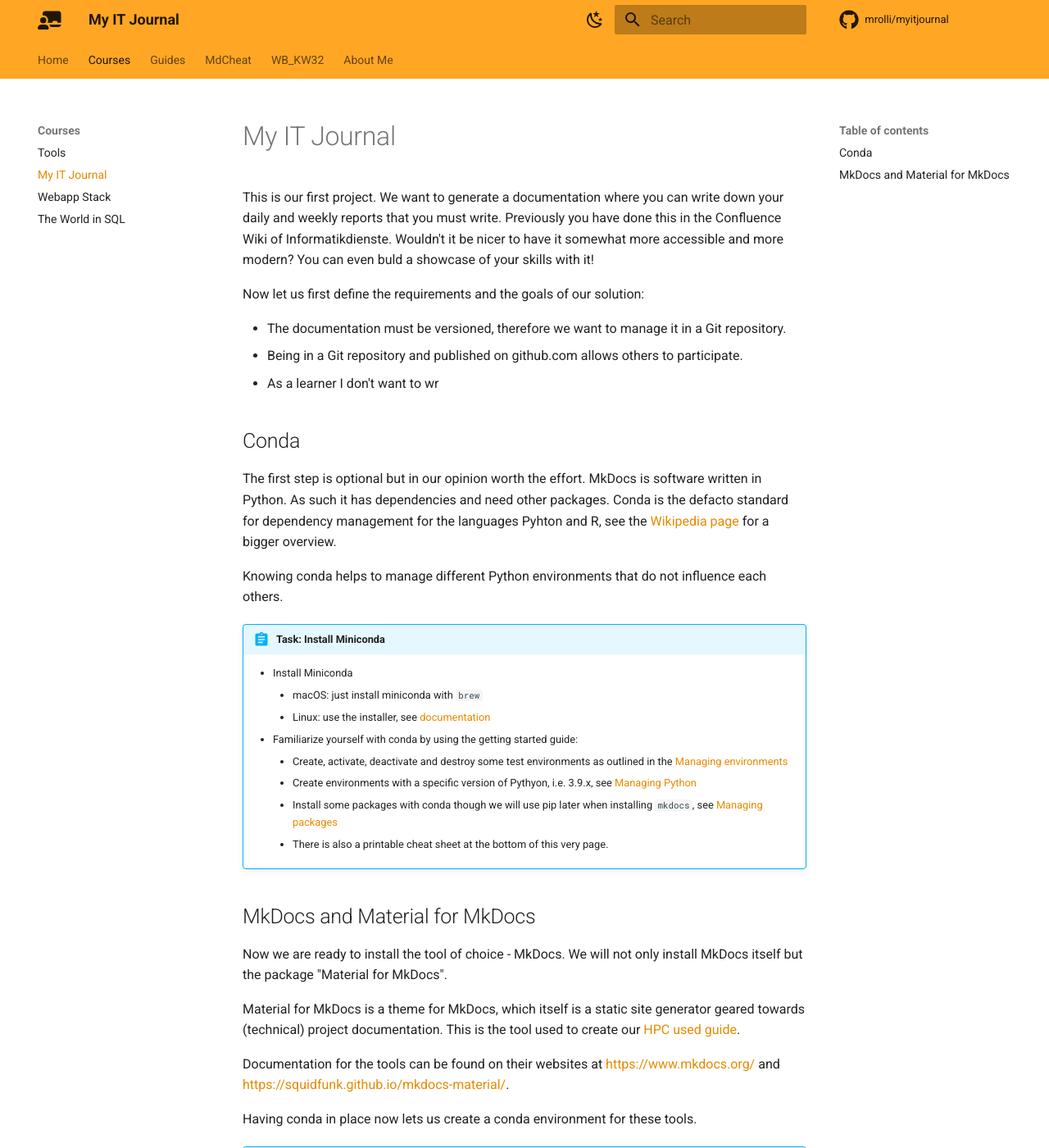
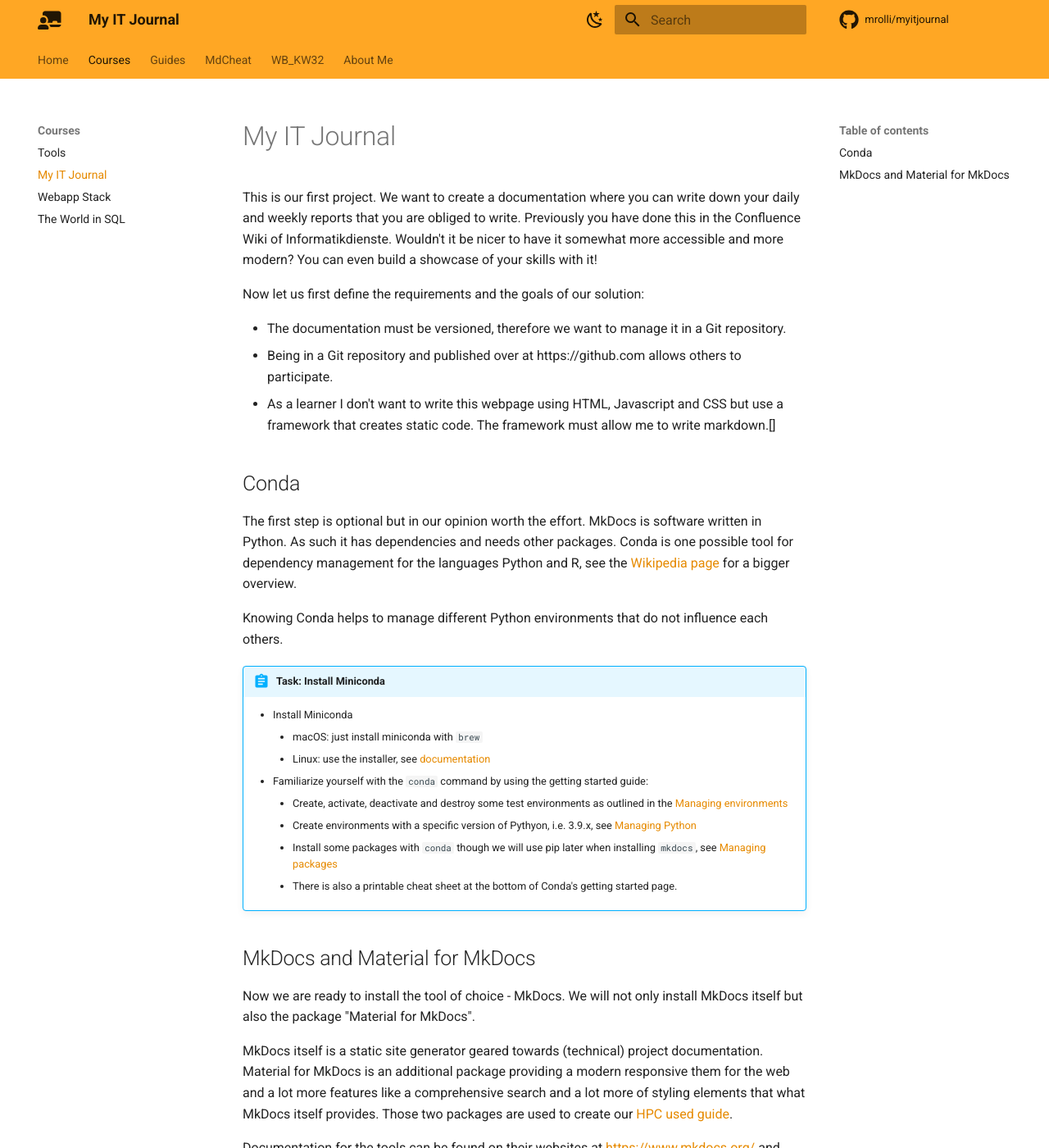
Before and after one commit to mrolli/myitjournal, an MkDocs documentation site: the page built from docs/courses/myitjournal.md, in a window 1280 px wide and 1400 px high. Shown: the whole window at 82% size. Built offline with MkDocs 1.6.1 and Material for MkDocs 9.7.7, drawn with Linux system fonts in a browser that asks for light colours; comment, search, counter and statistics services are not loaded; some of the changed text lies outside the part shown.

Commit message:
Fix type and reword some language issues

```diff
--- a/docs/courses/myitjournal.md
+++ b/docs/courses/myitjournal.md
@@ -1,57 +1,64 @@
 # My IT Journal
 
-This is our first project. We want to generate a documentation where you can write
-down your daily and weekly reports that you must write. Previously you have done this
+This is our first project. We want to create a documentation where you can write
+down your daily and weekly reports that you are obliged to write. Previously you have done this
 in the Confluence Wiki of Informatikdienste. Wouldn't it be nicer to have it somewhat
-more accessible and more modern? You can even buld a showcase of your skills with it!
+more accessible and more modern? You can even build a showcase of your skills with it!
 
 Now let us first define the requirements and the goals of our solution:
 
 * The documentation must be versioned, therefore we want to manage it in a Git repository.
-* Being in a Git repository and published on github.com allows others to participate.
-* As a learner I don't want to wr
+* Being in a Git repository and published over at https://github.com allows others to participate.
+* As a learner I don't want to write this webpage using HTML, Javascript and CSS but use a framework
+  that creates static code. The framework must allow me to write markdown.[]
 
 ## Conda
 
 The first step is optional but in our opinion worth the effort. MkDocs is software written
-in Python. As such it has dependencies and need other packages. Conda is the defacto standard
-for dependency management for the languages Pyhton and R, see the
+in Python. As such it has dependencies and needs other packages. Conda is one possible tool
+for dependency management for the languages Python and R, see the
 [Wikipedia page](https://en.wikipedia.org/wiki/Conda_(package_manager)) for a bigger overview.
 
-Knowing conda helps to manage different Python environments that do not influence each others.
+Knowing Conda helps to manage different Python environments that do not influence each others.
 
 !!! abstract "Task: Install Miniconda"
     * Install Miniconda
         * macOS: just install miniconda with `brew`
         * Linux: use the installer, see [documentation](https://docs.conda.io/en/latest/miniconda.html)
-    * Familiarize yourself with conda by using the getting started guide:
+    * Familiarize yourself with the `conda` command by using the getting started guide:
         * Create, activate, deactivate and destroy some test environments as outlined
           in the [Managing environments](https://docs.conda.io/projects/conda/en/latest/user-guide/getting-started.html#managing-environments)
-        * Create environments with a specific version of Pythyon, i.e. 3.9.x, see [Managing Python](https://docs.conda.io/projects/conda/en/latest/user-guide/getting-started.html#managing-python)
-        * Install some packages with conda though we will use pip later when installing `mkdocs`, see [Managing packages](https://docs.conda.io/projects/conda/en/latest/user-guide/getting-started.html#managing-packages)
-        * There is also a printable cheat sheet at the bottom of this very page.
+        * Create environments with a specific version of Pythyon, i.e. 3.9.x, see [Managing
+        Python](https://docs.conda.io/projects/conda/en/latest/user-guide/getting-started.html#managing-python)
+        * Install some packages with `conda` though we will use pip later when installing `mkdocs`, see [Managing
+        packages](https://docs.conda.io/projects/conda/en/latest/user-guide/getting-started.html#managing-packages)
+        * There is also a printable cheat sheet at the bottom of Conda's getting started page.
 
 
 ## MkDocs and Material for MkDocs
 
 Now we are ready to install the tool of choice - MkDocs. We will not only install MkDocs itself
-but the package "Material for MkDocs".
+but also the package "Material for MkDocs".
 
-Material for MkDocs is a theme for MkDocs, which itself is a static site generator geared towards
-(technical) project documentation. This is the tool used to create our [HPC used guide](https://hpc-unibe-ch.github.com/).
+MkDocs itself is a static site generator geared towards (technical) project documentation. Material for MkDocs is an
+additional package providing a modern responsive them for the web and a lot more features like a comprehensive search
+and a lot more of styling elements that what MkDocs itself provides. Those two packages are used to create our [HPC used
+guide](https://hpc-unibe-ch.github.com/).
 
 Documentation for the tools can be found on their websites at [https://www.mkdocs.org/](https://www.mkdocs.org/) and
-[https://squidfunk.github.io/mkdocs-material/](https://squidfunk.github.io/mkdocs-material/).
+[https://squidfunk.github.io/mkdocs-material/](https://squidfunk.github.io/mkdocs-material/). The latter is very good
+and will help in every aspect. Stick primarily to this source!
 
-Having conda in place now lets us create a conda environment for these tools.
+Having `conda` in place now lets us create a Conda environment for these tools.
 
 !!! abstract "Task: Install Material for MkDocs"
-    * Create a conda environment called "itjournal" and **activate it**
-    * Install latest Python 3.9 (this also installs pip - the package manager)
-    * Then install Material for MkDcos using pip
+    * Create a Conda environment called "itjournal" and **activate it**
+    * Install latest Python 3.x (this also installs pip - the package manager)
+    * Then install Material for MkDcos using pip. Notice that MkDocs itself gets automatically installed as it is a
+      dependency of Material for MkDocs.
     * Do you see the help message, when you run `mkdocs --help`?
 
-Now that the mkdocs tool and the respective Material theme is installed, we can start our documentation.
+Now that the `mkdocs` command is available and the respective Material theme is installed, we can start our documentation.
 
 !!! abstract "Task: Create and initialize your journal"
     * Create a new directory, name as you like/see fit
@@ -59,7 +66,7 @@
     * Create a new github repo over at [github.com](https://github.com)
     * Add the remote repo as the origin of your local git repo
     * Then create an initial mkdocs project, see getting started guide of mkdocs-material
-    * Add and commit these files as the starting point of your journey
+    * Add and commit these files to the repository as first initial commit and starting point of your journey
 
 !!! tip ""
     The documentation of [Material for MkDocs](https://squidfunk.github.io/mkdocs-material/) itself
@@ -68,8 +75,8 @@
     Wochenberichte and probably some words about you.
 
 MkDocs has a built-in server to locally render and see, what the markdown you are writing
-actually will look like, see chapter [Preview as you write][4]. Make use of it and open
-`https://localhost:8000` in you browser. It magically reloads upon changing anyhting in your
+actually will look like when rendered to the static website, see chapter [Preview as you write][4]. Make use of it and
+open `https://localhost:8000` in you browser. It magically reloads upon changing anyhting in your
 documentation, doesn't it?
 
 !!! warning ""
@@ -78,16 +85,19 @@
 
 As soon as you work is done and you have something new to share with the world, it's time to
 publish a new (or a first) version of your documentation. To achieve this, `mkdocs` will build
-the static pages and to publish the result. When managing the repo on github.com and publishing
-as gihtub pages at github.io, things are very easy to acomplish. github.com will automatically
-see the generate `gh-pages` branch that mkdocs generates. Things "automagically" just work as
+the static pages and publishes the result. Managing the repository over at github.com and publishing
+as GitHub pages at github.io, things are very easy to accomplish. github.com will automatically
+see the created `gh-pages` branch that `mkdocs` generates. Things "automagically" just work as
 expected. Nevertheless...
 
-!!! acstract "Task: Publish and verify"
-    * View the "What is GitHub Pages" Video at [https://www.youtube.com/watch?v=2MsN8gpT6jY](https://www.youtube.com/watch?v=2MsN8gpT6jY)
-    * Use mkdocs to publish as github pages, see "with MkDocs" on [Publishing your site](https://squidfunk.github.io/mkdocs-material/publishing-your-site/#with-github-actions)
+!!! abstract "Task: Publish and verify"
+    * View the "What is GitHub Pages" Video at [https://www.youtube.com/watch?v=2MsN8gpT6jY][5]
+    * Use `mkdocs` to publish as GitHub pages, see section "with MkDocs" at the page [Publishing your site][6]
+    * Where is your site published now? What is the URL to your rendered pages?
 
 Later we will improve the project to automatically build the static pages on every push to the main
 branch, but for now, we do it manually to get used to it.
 
 [4]: https://squidfunk.github.io/mkdocs-material/creating-your-site/#previewing-as-you-write
+[5]: https://www.youtube.com/watch?v=2MsN8gpT6jY
+[6]: https://squidfunk.github.io/mkdocs-material/publishing-your-site/#with-github-actions
```
